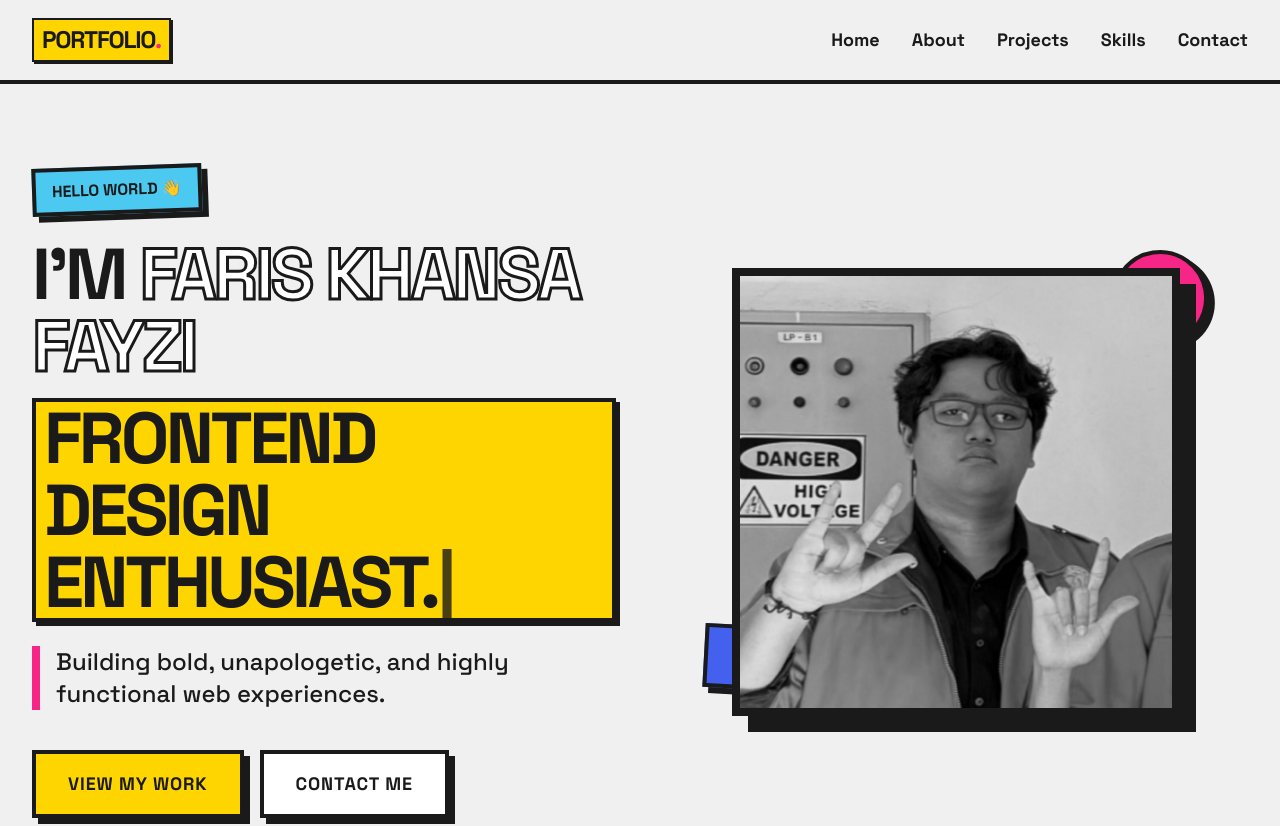
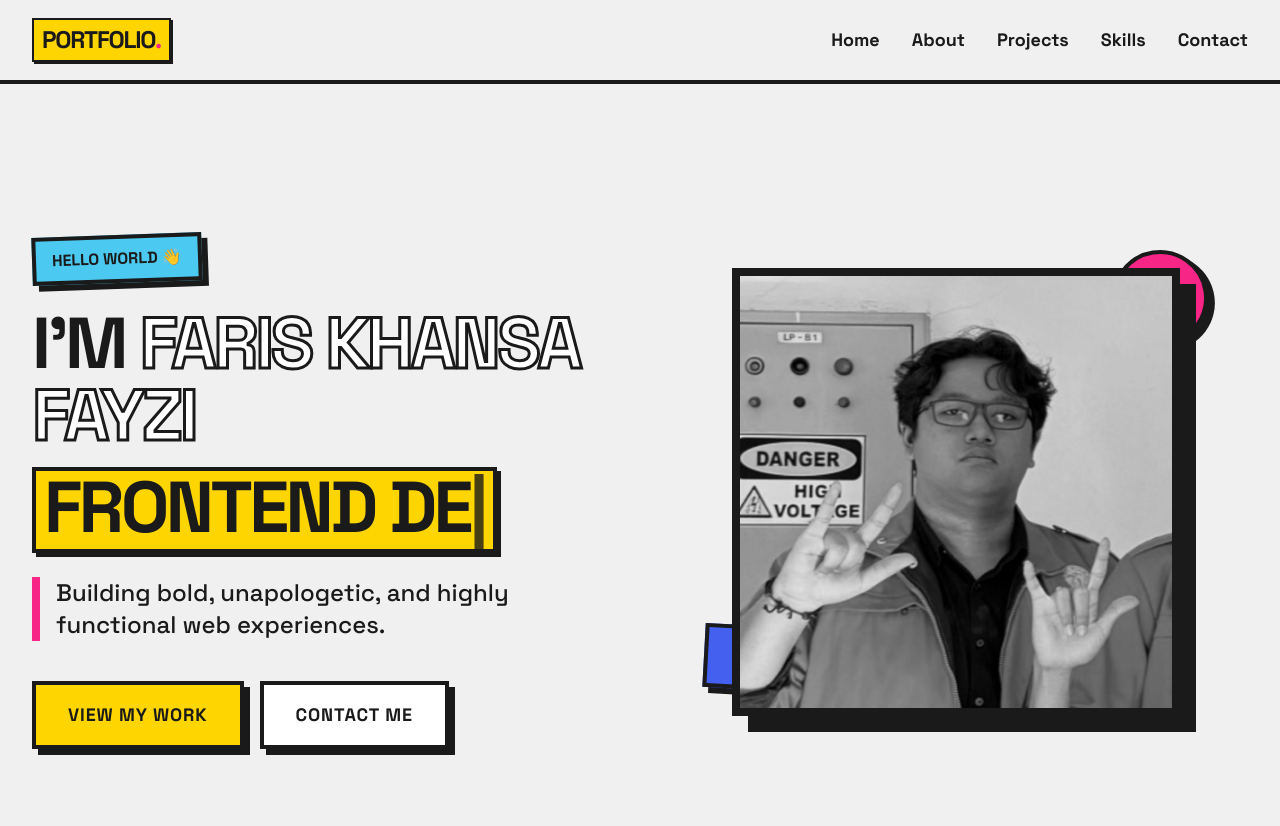
Before and after one commit to Fariskhansa/Portofolio, a React (Vite) app: page / in a window 1280 px wide. Shown: the top 826 px of the page. Built offline with nearby package versions, Linux system fonts and the light colour scheme.

Commit message:
Update Hero.jsx

```diff
--- a/src/components/sections/Hero.jsx
+++ b/src/components/sections/Hero.jsx
@@ -5,7 +5,7 @@ import heroPhoto from '../../assets/foto.jpeg';
 
 const Hero = () => {
   const [typedText, setTypedText] = useState('');
-  const fullText = 'Frontend Design Enthusiast.';
+  const fullText = 'Frontend Developer.';
 
   useEffect(() => {
     let timeout;
```
